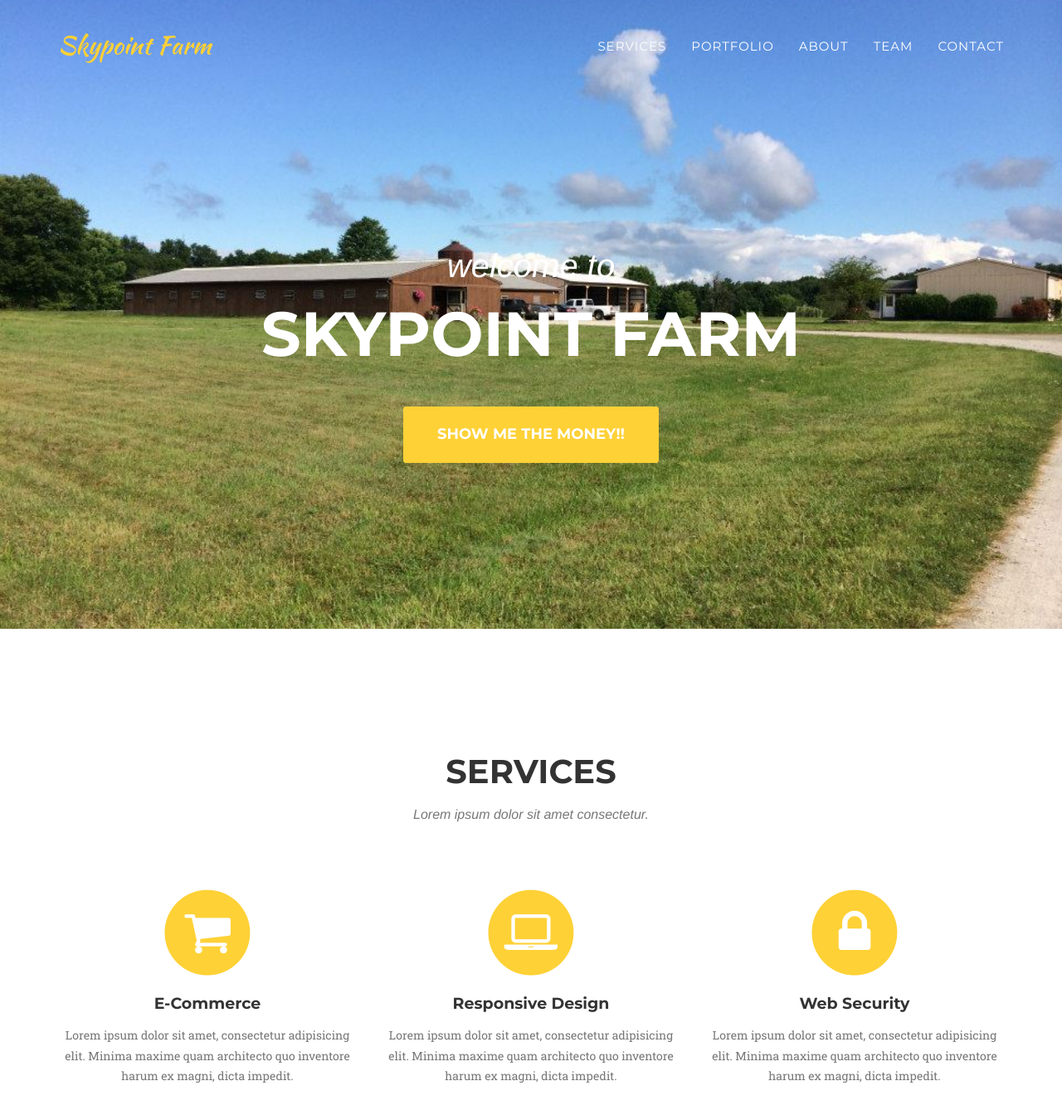
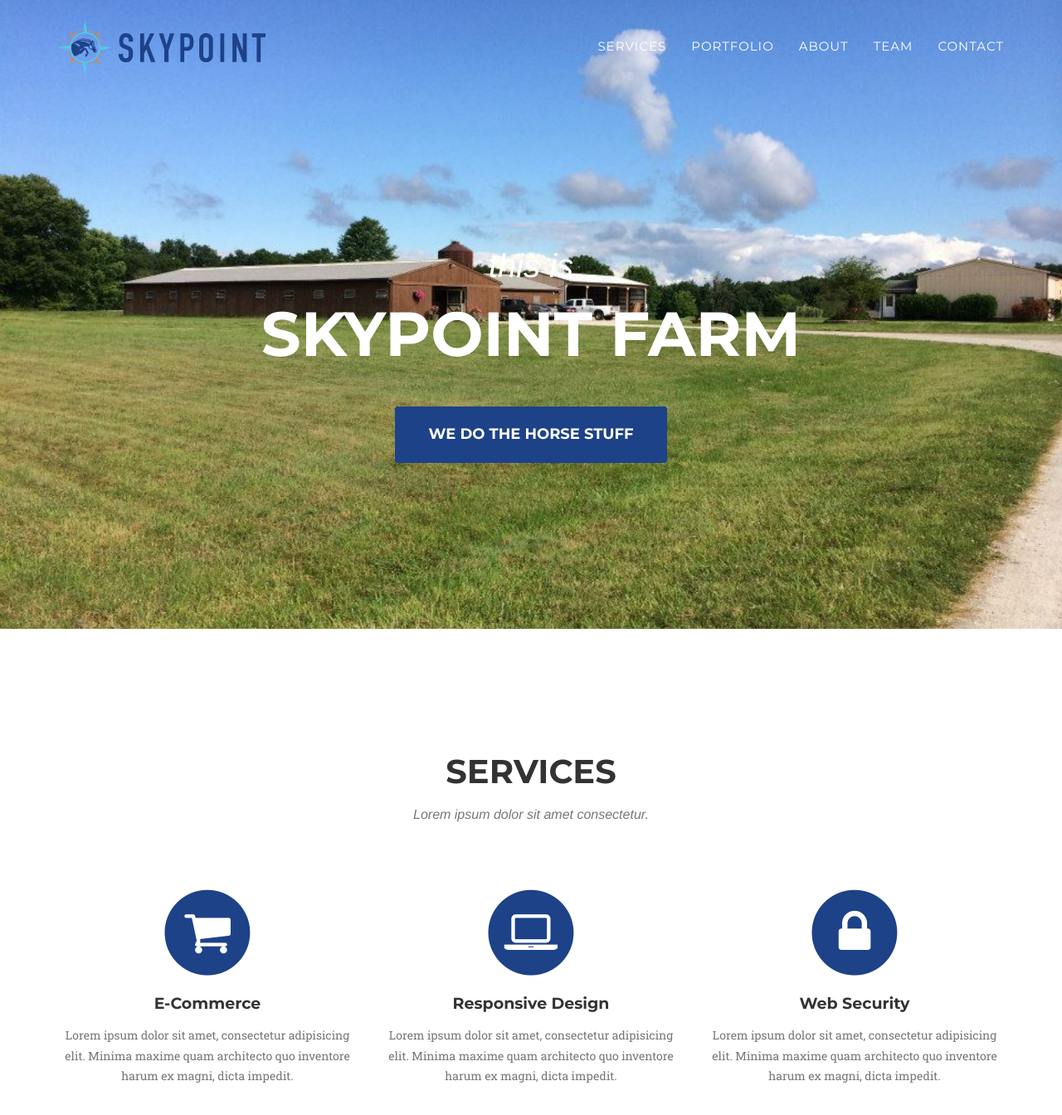
Before and after one commit to pinsky422/pinsky422.github.io, a Jekyll site: the page built from index.markdown, in a window 1280 px wide and 1400 px high. Shown: the top 1344 px of the window at 83% size. Built offline with Jekyll 4.4.1, drawn with Linux system fonts in a browser that asks for light colours; some web fonts are replaced.

Commit message:
A few css tweaks

```diff
--- a/_data/template.yml
+++ b/_data/template.yml
@@ -1,7 +1,7 @@
 # Color settings (hex-codes without the leading hash-tag)
 color:
-  primary: fed136
-  secondary: fec503
+  primary: 1D4288
+  secondary: 375081
   secondary-dark: 333
   muted: 777
 
--- a/_includes/css/agency.css
+++ b/_includes/css/agency.css
@@ -172,7 +172,7 @@ fieldset[disabled] .btn-xl.active {
 
 .navbar-default {
     border-color: transparent;
-    background-color: #222;
+    background-color: #777;
 }
 
 .navbar-default .navbar-brand {
--- a/_includes/header.html
+++ b/_includes/header.html
@@ -14,9 +14,16 @@
                 <span class="icon-bar"></span>
                 <span class="icon-bar"></span>
             </button>
-            <a class="navbar-brand page-scroll" href="#page-top"
+            <!-- <a class="navbar-brand page-scroll" href="#page-top"
                 >{{site.title}}</a
-            >
+            > -->
+            <a href="#page-top" class="page-scroll"
+                ><img
+                    style="width: 250px"
+                    href="#page-top"
+                    src="img/Logos-color-horizontal.png"
+                    alt="{{site.title}}"
+            /></a>
         </div>
 
         <!-- Collect the nav links, forms, and other content for toggling -->
@@ -51,10 +58,10 @@
 <header>
     <div class="container">
         <div class="intro-text">
-            <div class="intro-lead-in">welcome to</div>
+            <div class="intro-lead-in">this is</div>
             <div class="intro-heading">Skypoint Farm</div>
             <a href="#services" class="page-scroll btn btn-xl"
-                >show ME the money!!</a
+                >we do the horse stuff</a
             >
         </div>
     </div>
```
